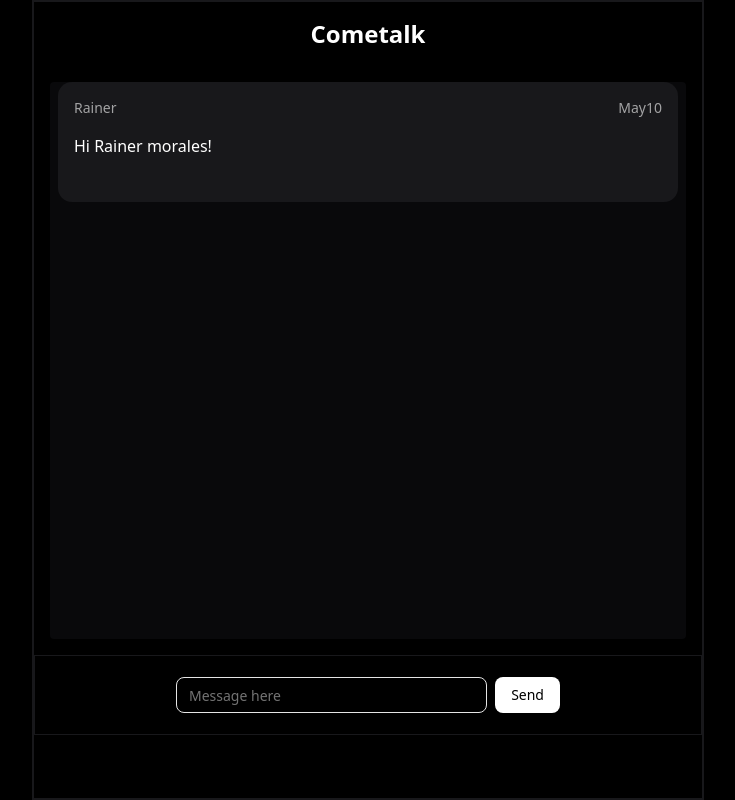
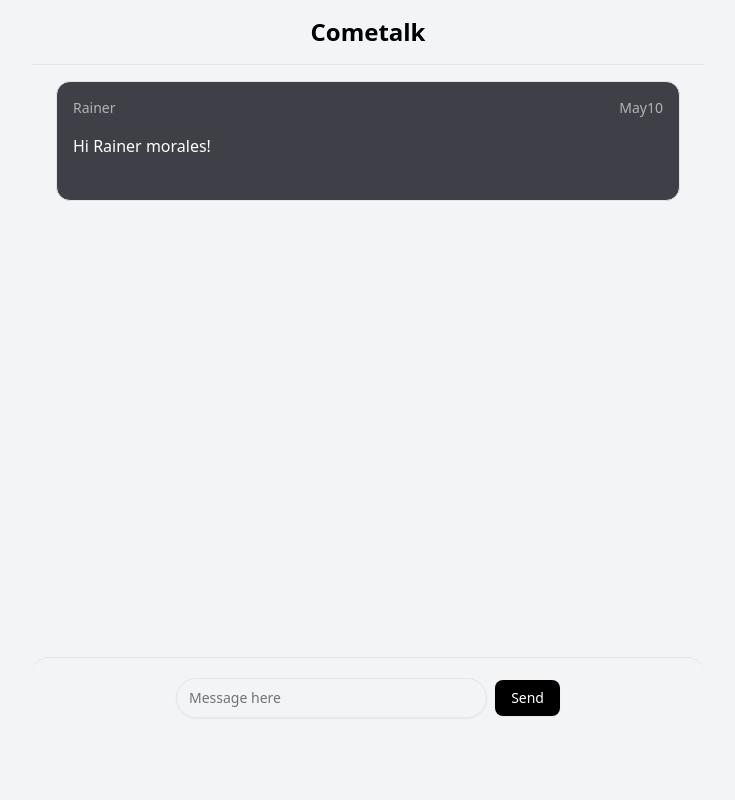
Before and after one commit to RainerMorales/Cometalk, a Next.js app: page / in a window 1280 px wide. Shown: the whole page, without its empty margins (272-1007 px from the left). Built offline with nearby package versions, Linux system fonts and the light colour scheme.

Commit message:
change ui color

```diff
--- a/src/app/layout.tsx
+++ b/src/app/layout.tsx
@@ -25,7 +25,7 @@ export default function RootLayout({
   return (
     <html lang="en" >
       <body
-        className={`${geistSans.variable} ${geistMono.variable} antialiased bg-black`}
+        className={`${geistSans.variable} ${geistMono.variable} antialiased bg-gray-100`}
       >
         {children}
       </body>
--- a/src/app/page.tsx
+++ b/src/app/page.tsx
@@ -4,12 +4,12 @@ import { Button } from "@/components/ui/button";
 export default function Home() {
   return (
     <>
-      <main className="h-screen max-w-2xl m-auto  border-2 border-zinc-900  text-white">
-        <div className=" flex items-center justify-center text-center p-4  font-bold text-2xl">
+      <main className="h-screen max-w-2xl m-auto   text-white">
+        <div className=" flex items-center justify-center text-center p-4 text-black  font-bold text-2xl   border-b">
           Cometalk
         </div>
-        <div className="h-[70%] m-4 rounded bg-zinc-950">
-          <div className="min-h-30 bg-zinc-900 p-4 m-2 rounded-xl space-y-4">
+        <div className="h-[70%] m-4 rounded">
+          <div className="min-h-30 border bg-zinc-700  p-4 m-2 rounded-xl space-y-4">
             <div className=" text-sm flex justify-between opacity-60">
               <div>Rainer</div>
               <div>May10</div>
@@ -21,10 +21,10 @@ export default function Home() {
             </div>
           </div>
         </div>
-        <div className="h-20 flex items-center justify-center border border-zinc-900">
+        <div className="h-20 flex items-center justify-center border-t rounded-2xl">
           <div className="flex w-full max-w-sm items-center space-x-2 m-4">
-            <Input type="text" placeholder="Message here" />
-            <Button className="bg-white text-black" type="submit">
+            <Input className="rounded-full h-10 text-black" type="text" placeholder="Message here" />
+            <Button className="bg-black text-white" type="submit">
               Send
             </Button>
           </div>
```
